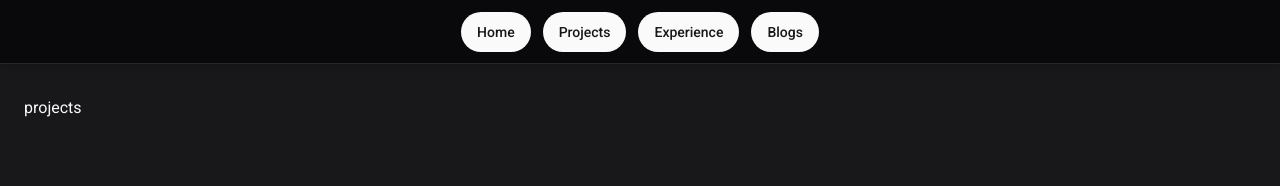
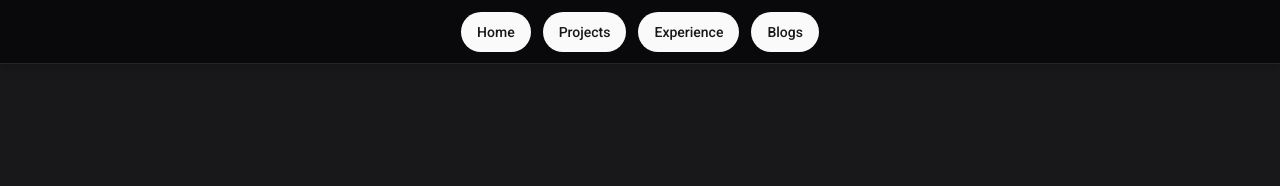
Before and after one commit to pradhumngautam/portfolio, a Next.js app: page /projects in a window 1280 px wide. Shown: the top 186 px of the page. Built offline with nearby package versions, Linux system fonts and the light colour scheme.

Commit message:
feat: projects

```diff
--- a/app/projects/page.tsx
+++ b/app/projects/page.tsx
@@ -1,5 +1,9 @@
+import Projectcard from "@/components/projects/project-card";
+
 const Projects = () => {
-  return <div>projects</div>;
+  return (
+    <Projectcard />
+  );
 };
 
 export default Projects;
--- /dev/null
+++ b/components/projects/project-card.tsx
@@ -0,0 +1,9 @@
+const Projectcard = () => {
+    return (
+        <div>
+             <section className="w-full flex flex-col items-start justify-center"></section>
+        </div>
+     );
+}
+
+export default Projectcard;
```
Also changed, not shown: components/projects/project-content.tsx (added).
